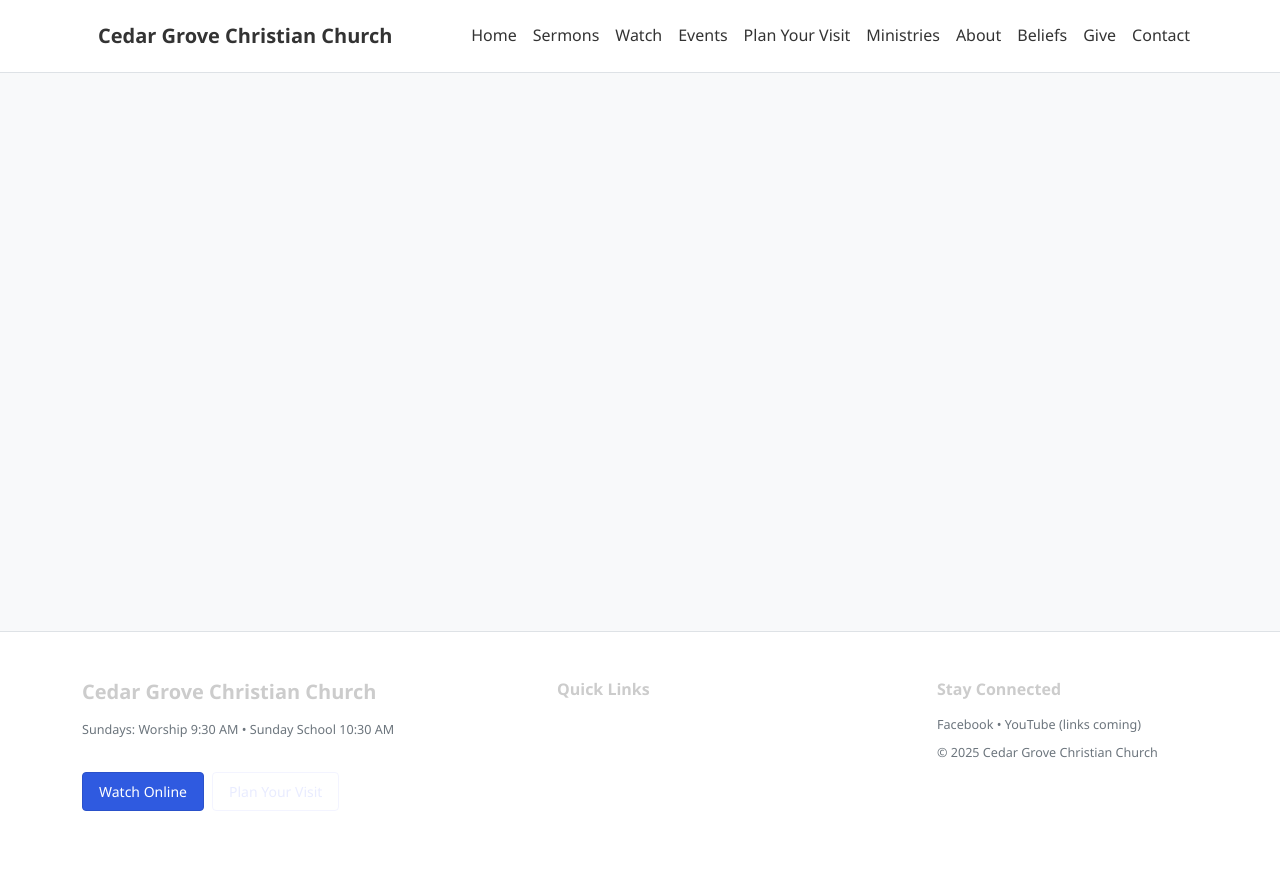
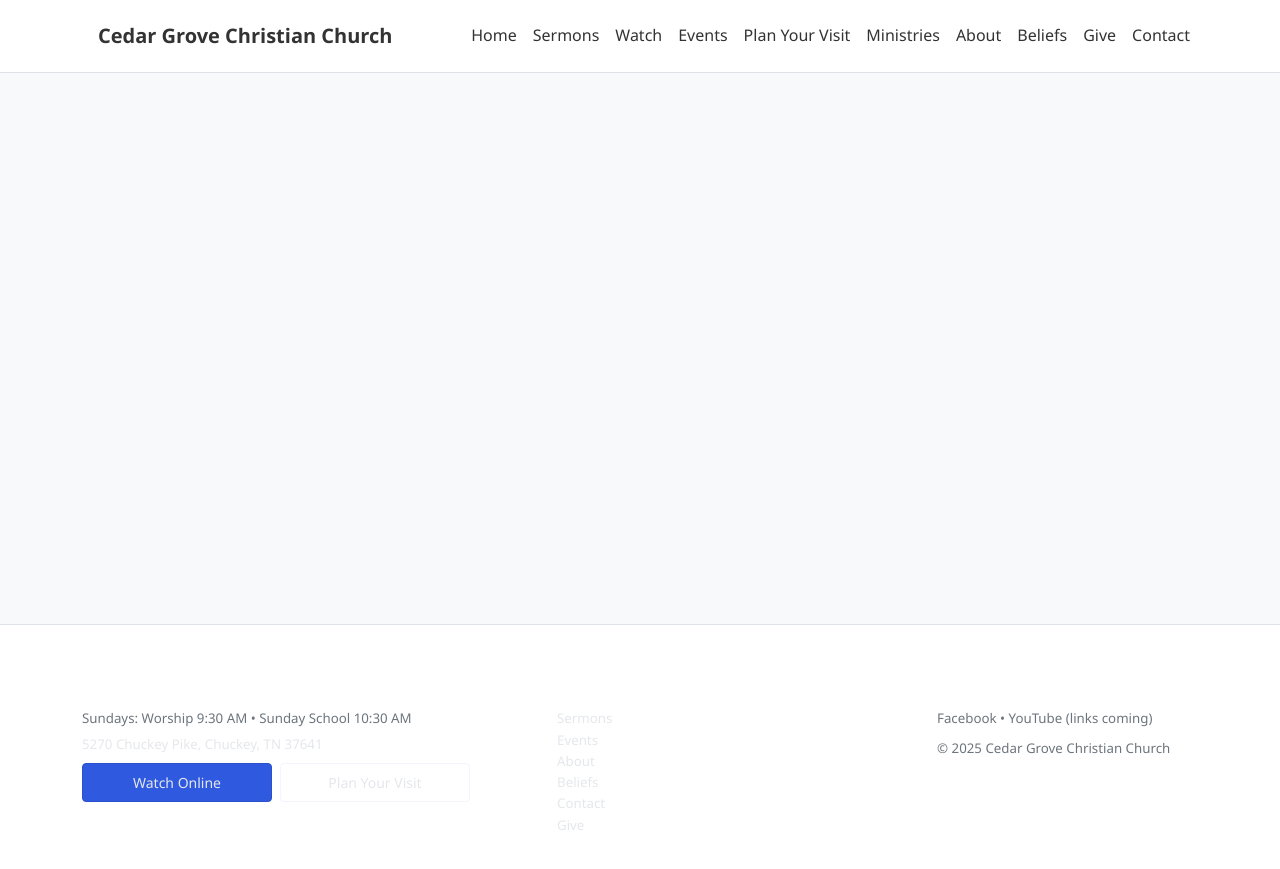
Before and after one commit to Waffles-Websites/waffles-websites.github.io, a Jekyll site: the page built from htmlAssets.html, in a window 1280 px wide. Shown: the top 869 px of the page. Built offline with Jekyll 4.4.1, drawn with Linux system fonts in a browser that asks for light colours.

Commit message:
Update footer.html

```diff
--- a/_includes/footer.html
+++ b/_includes/footer.html
@@ -1,20 +1,20 @@
-<footer class="py-5 mt-5 bg-white border-top">
+<footer class="py-5 mt-5 bg-white border-top site-footer">
   <div class="container">
     <div class="row g-4">
       <div class="col-md-5">
-        <h5 class="fw-bold mb-3">{{ site.title }}</h5>
-        <p class="small text-muted mb-1">Sundays: Worship 9:30 AM • Sunday School 10:30 AM</p>
+        <h5 class="fw-bold mb-3 footer-heading">{{ site.title }}</h5>
+        <p class="small text-muted mb-1 footer-muted">Sundays: Worship 9:30 AM • Sunday School 10:30 AM</p>
         <p class="small text-muted mb-2">
           <a class="text-decoration-none" href="https://maps.google.com/?q={{ site.address | uri_escape }}">{{ site.address }}</a>
         </p>
         <div class="d-flex gap-2">
-          <a class="btn btn-brand btn-sm" href="/livestreams.html">Watch Online</a>
-          <a class="btn btn-ghost btn-sm" href="/plan-your-visit.html">Plan Your Visit</a>
+          <a class="btn btn-brand btn-sm hero-btn" href="/livestreams.html">Watch Online</a>
+          <a class="btn btn-ghost btn-sm hero-btn" href="/plan-your-visit.html">Plan Your Visit</a>
         </div>
       </div>
       <div class="col-md-4">
-        <h6 class="fw-bold mb-3">Quick Links</h6>
-        <ul class="list-unstyled small">
+        <h6 class="fw-bold mb-3 footer-heading">Quick Links</h6>
+        <ul class="list-unstyled small footer-muted">
           <li><a class="text-decoration-none" href="/sermons/">Sermons</a></li>
           <li><a class="text-decoration-none" href="/events/">Events</a></li>
           <li><a class="text-decoration-none" href="/about.html">About</a></li>
@@ -24,8 +24,8 @@
         </ul>
       </div>
       <div class="col-md-3">
-        <h6 class="fw-bold mb-3">Stay Connected</h6>
-        <ul class="list-unstyled small text-muted mb-2">
+        <h6 class="fw-bold mb-3 footer-heading">Stay Connected</h6>
+        <ul class="list-unstyled small text-muted mb-2 footer-muted">
           <li>Facebook • YouTube (links coming)</li>
         </ul>
         <div class="small text-muted">&copy; {{ site.time | date: '%Y' }} {{ site.title }}</div>
```
